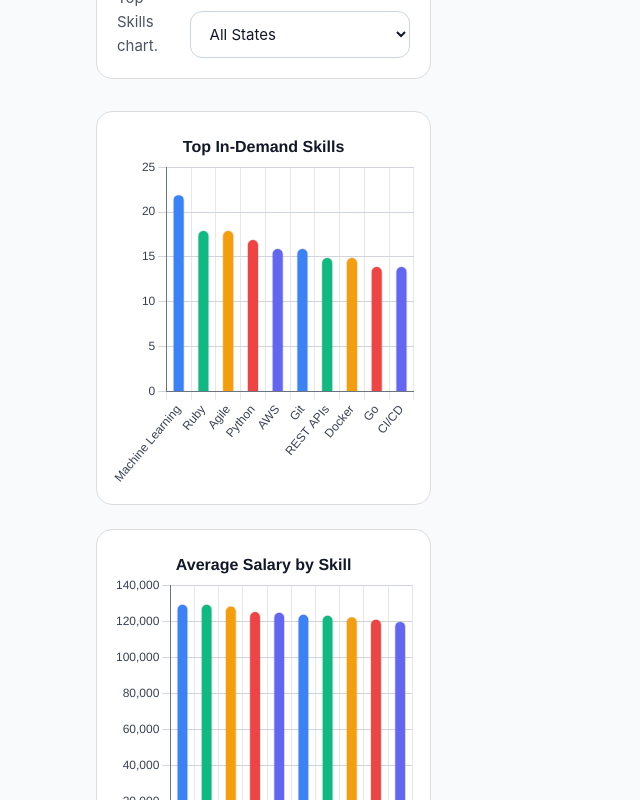
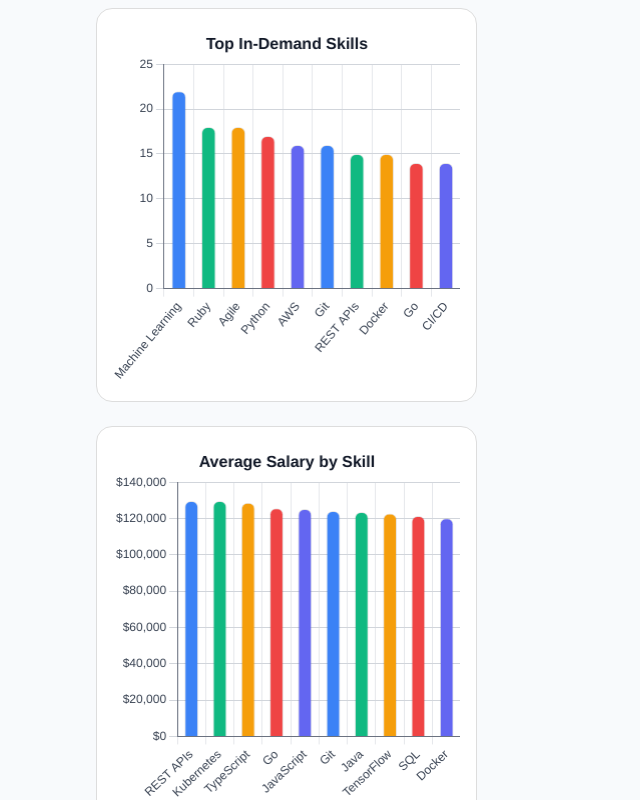
Before and after one commit to antonioc-26/CS-Job-Market-Dashboard, a Vue app in the folder frontend/: page / in a window 1280 px wide. Shown: the part 840-1640 px from the top of the page, without its empty margins (0-640 px from the left). Built offline with nearby package versions, Linux system fonts and the light colour scheme; the HTML template or start-up script is replaced by a standard one.

Commit message:
feature: added state filtering for salary by skill chart

```diff
--- a/frontend/src/components/charts/SalaryBySkillChart.vue
+++ b/frontend/src/components/charts/SalaryBySkillChart.vue
@@ -6,10 +6,11 @@ Responsibilities:
 - Register required Chart.js modules for bar chart rendering
 - Transform salary-by-skill data into chart-compatible format
 - Configure chart options, including currency formatting for the Y-axis
+- Support a dynamic chart title so the view can reflect state-based filtering
 
 Notes:
 - This component assumes salary values are already aggregated (average) upstream.
-- Currency formatting is applied at the chart axis level for readability.
+- Currency formatting is applied at the chart axis and tooltip level for readability.
 -->
 
 <script setup lang="ts">
@@ -25,7 +26,7 @@ import {
   LinearScale,
 } from 'chart.js'
 
-// Register only the necessary Chart.js components for this chart.
+// Register only the necessary Chart.js components required by this chart.
 ChartJS.register(Title, Tooltip, Legend, BarElement, CategoryScale, LinearScale)
 
 type SalaryRow = {
@@ -33,13 +34,21 @@ type SalaryRow = {
   avg_salary: number
 }
 
-const props = defineProps<{
-  rows: SalaryRow[]
-}>()
+const props = withDefaults(
+  defineProps<{
+    rows: SalaryRow[]
+    title?: string
+  }>(),
+  {
+    // Provide a reusable default title when a parent does not override it.
+    title: 'Average Salary by Skill',
+  },
+)
+
+// Reuse a fixed palette across bars; colors cycle when there are more rows than entries.
+const chartColors = ['#3b82f6', '#10b981', '#f59e0b', '#ef4444', '#6366f1']
 
 // Convert incoming data into the structure required by vue-chartjs.
-const chartColors = ['#3b82f6', '#10b981', '#f59e0b', '#ef4444', '#6366f1']
-
 const chartData = computed(() => ({
   labels: props.rows.map((row) => row.skills),
   datasets: [
@@ -48,28 +57,38 @@ const chartData = computed(() => ({
       data: props.rows.map((row) => row.avg_salary),
       backgroundColor: props.rows.map((_, i) => chartColors[i % chartColors.length]),
       borderWidth: 1,
+      // Rounded bars improve readability without changing the underlying data.
       borderRadius: 6,
+      // Slightly reduce bar and category width to keep dense charts visually balanced.
       barPercentage: 0.7,
       categoryPercentage: 0.7,
     },
   ],
 }))
 
-// Configure chart behavior and formatting.
-// Includes custom Y-axis tick formatting to display currency values.
+// Keep chart configuration reactive so the title and formatting can respond
+// cleanly if props or future view state change.
 const chartOptions = computed(() => ({
   responsive: true,
   maintainAspectRatio: false,
   plugins: {
     legend: {
+      // Hide the legend because the chart displays only a single dataset.
       display: false,
     },
     title: {
       display: true,
-      text: 'Average Salary by Skill',
+      text: props.title,
       color: '#111827',
       font: {
         size: 16,
+      },
+    },
+    tooltip: {
+      callbacks: {
+        // Format hovered values as currency for easier interpretation.
+        label: (context: { parsed: { y: number } }) =>
+          `Average Salary: $${context.parsed.y.toLocaleString()}`,
       },
     },
   },
@@ -78,6 +97,7 @@ const chartOptions = computed(() => ({
       ticks: {
         color: '#374151',
       },
+      // Use subtle grid lines so the chart remains readable without feeling noisy.
       grid: {
         color: '#e5e7eb',
       },
@@ -88,6 +108,10 @@ const chartOptions = computed(() => ({
     y: {
       ticks: {
         color: '#374151',
+        // Format Y-axis labels as whole-dollar currency values.
+        callback: function (value: string | number) {
+          return `$${Number(value).toLocaleString()}`
+        },
       },
       grid: {
         color: '#d1d5db',
@@ -103,14 +127,14 @@ const chartOptions = computed(() => ({
 <template>
   <section class="chart-card">
     <div class="chart-wrapper">
-      <!-- Render the bar chart using reactive data and configuration -->
+      <!-- Render the bar chart using reactive data and configuration. -->
       <Bar :data="chartData" :options="chartOptions" />
     </div>
   </section>
 </template>
 
 <style scoped>
-/* Container for the chart to match dashboard card styling */
+/* Container for the chart to match dashboard card styling. */
 .chart-card {
   border: 1px solid #ddd;
   border-radius: 16px;
@@ -118,7 +142,7 @@ const chartOptions = computed(() => ({
   background: #fff;
 }
 
-/* Fixed height ensures consistent chart rendering across layouts */
+/* Fixed height ensures consistent chart rendering across layouts. */
 .chart-wrapper {
   height: 360px;
 }
--- a/frontend/src/views/DashboardView.vue
+++ b/frontend/src/views/DashboardView.vue
@@ -8,7 +8,7 @@ Responsibilities:
 - Load summary and chart data from generated analysis outputs
 - Load cleaned job-level data for interactive filtering
 - Transform CSV values into typed chart-friendly structures
-- Compute filtered top-skill results based on the selected state
+- Compute filtered top-skill and salary-by-skill results based on the selected state
 - Display summary metrics and data visualizations
 - Scope layout and presentation styles to this view
 
@@ -34,11 +34,6 @@ type Summary = {
   top_skill_count: number
 }
 
-type SalaryRow = {
-  skills: string
-  avg_salary: string
-}
-
 type StateRow = {
   state: string
   count: string
@@ -59,9 +54,13 @@ type SkillCountRow = {
   count: number
 }
 
+type SalarySkillRow = {
+  skills: string
+  avg_salary: number
+}
+
 // Reactive view state for summary metrics and chart datasets.
 const summary = ref<Summary | null>(null)
-const salaryBySkill = ref<{ skills: string; avg_salary: number }[]>([])
 const jobsByState = ref<{ state: string; count: number }[]>([])
 const cleanedJobs = ref<CleanedJobRow[]>([])
 
@@ -131,12 +130,52 @@ const filteredTopSkills = computed<SkillCountRow[]>(() => {
     .slice(0, 10)
 })
 
-// Update the chart title to reflect whether the data is filtered globally
+// Recompute average salary by skill from the filtered job-level dataset so the
+// salary chart stays aligned with the selected state.
+const filteredSalaryBySkill = computed<SalarySkillRow[]>(() => {
+  const salaryBuckets = new Map<string, number[]>()
+
+  for (const job of filteredJobs.value) {
+    const avgSalary = Number(job.avg_salary)
+
+    // Skip records with missing or invalid salary values so averages remain meaningful.
+    if (!Number.isFinite(avgSalary)) {
+      continue
+    }
+
+    const skills = String(job.skills || '')
+      .split(',')
+      .map((skill) => skill.trim())
+      .filter(Boolean)
+
+    for (const skill of skills) {
+      const existing = salaryBuckets.get(skill) ?? []
+      existing.push(avgSalary)
+      salaryBuckets.set(skill, existing)
+    }
+  }
+
+  return Array.from(salaryBuckets.entries())
+    .map(([skills, salaries]) => ({
+      skills,
+      avg_salary: salaries.reduce((sum, salary) => sum + salary, 0) / salaries.length,
+    }))
+    .sort((a, b) => b.avg_salary - a.avg_salary)
+    .slice(0, 10)
+})
+
+// Update the chart titles to reflect whether the data is filtered globally
 // or scoped to a specific state.
 const topSkillsTitle = computed(() =>
   selectedState.value === 'ALL'
     ? 'Top In-Demand Skills'
     : `Top In-Demand Skills (${selectedState.value})`,
+)
+
+const salaryBySkillTitle = computed(() =>
+  selectedState.value === 'ALL'
+    ? 'Average Salary by Skill'
+    : `Average Salary by Skill (${selectedState.value})`,
 )
 
 onMounted(async () => {
@@ -145,13 +184,6 @@ onMounted(async () => {
     // the JSON payload is available.
     const summaryResponse = await fetch('/data/summary.json')
     summary.value = await summaryResponse.json()
-
-    // Convert CSV numeric fields explicitly before passing them into charts.
-    const salaryRows = await loadCsv<SalaryRow>('/data/salary_by_skill.csv')
-    salaryBySkill.value = salaryRows.map((row) => ({
-      skills: row.skills,
-      avg_salary: Number(row.avg_salary),
-    }))
 
     const stateRows = await loadCsv<StateRow>('/data/jobs_by_state.csv')
     jobsByState.value = stateRows.map((row) => ({
@@ -190,8 +222,8 @@ onMounted(async () => {
 
     <section class="filters-card">
       <div class="filter-header">
-        <h2>Filter Top Skills</h2>
-        <p>Select a state to update the Top Skills chart.</p>
+        <h2>Filter Dashboard</h2>
+        <p>Select a state to update skill demand and salary insights.</p>
       </div>
 
       <div class="filter-control">
@@ -211,7 +243,11 @@ onMounted(async () => {
         :rows="filteredTopSkills"
         :title="topSkillsTitle"
       />
-      <SalaryBySkillChart v-if="salaryBySkill.length" :rows="salaryBySkill" />
+      <SalaryBySkillChart
+        v-if="filteredSalaryBySkill.length"
+        :rows="filteredSalaryBySkill"
+        :title="salaryBySkillTitle"
+      />
       <JobsByStateChart v-if="jobsByState.length" :rows="jobsByState" />
     </section>
   </main>
```
